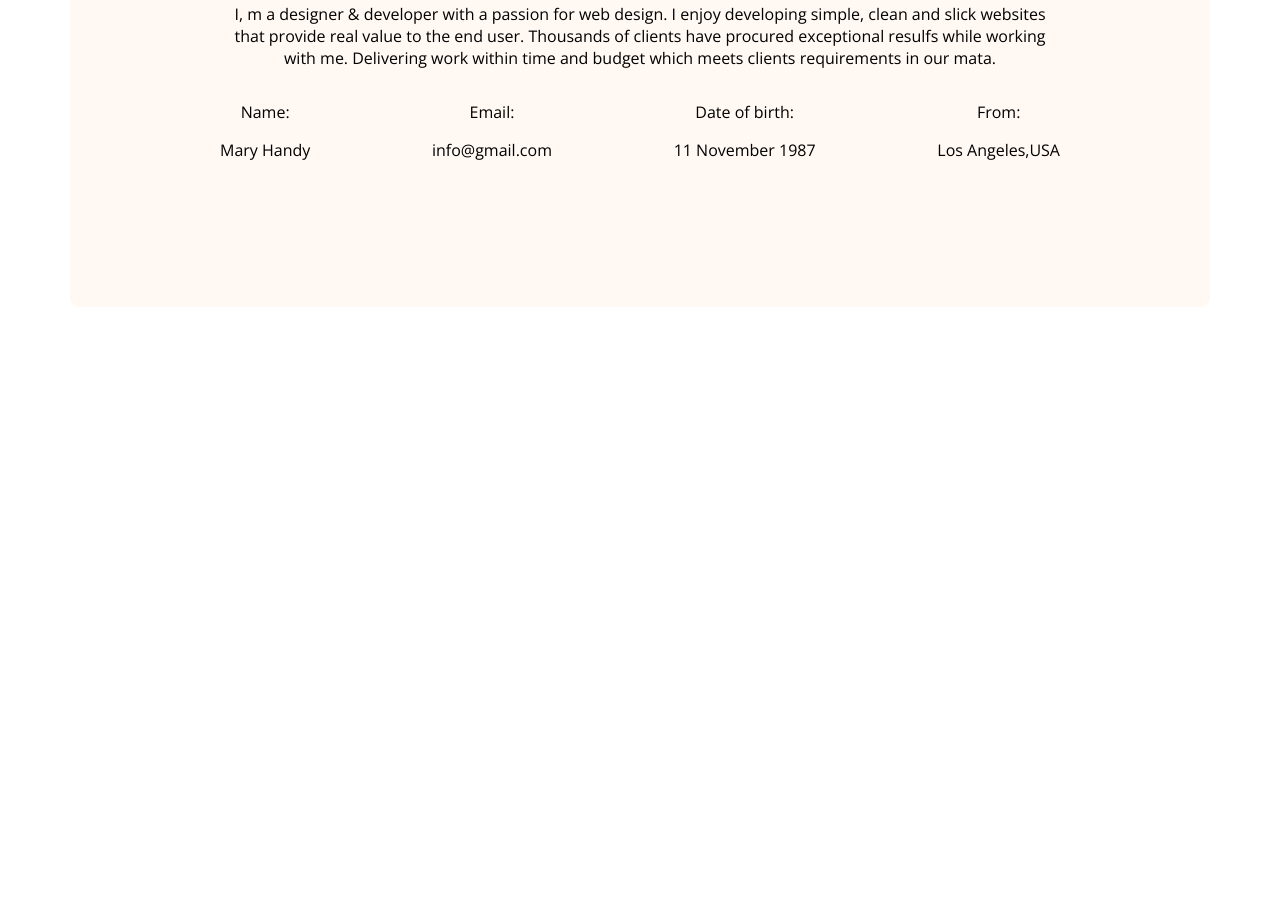
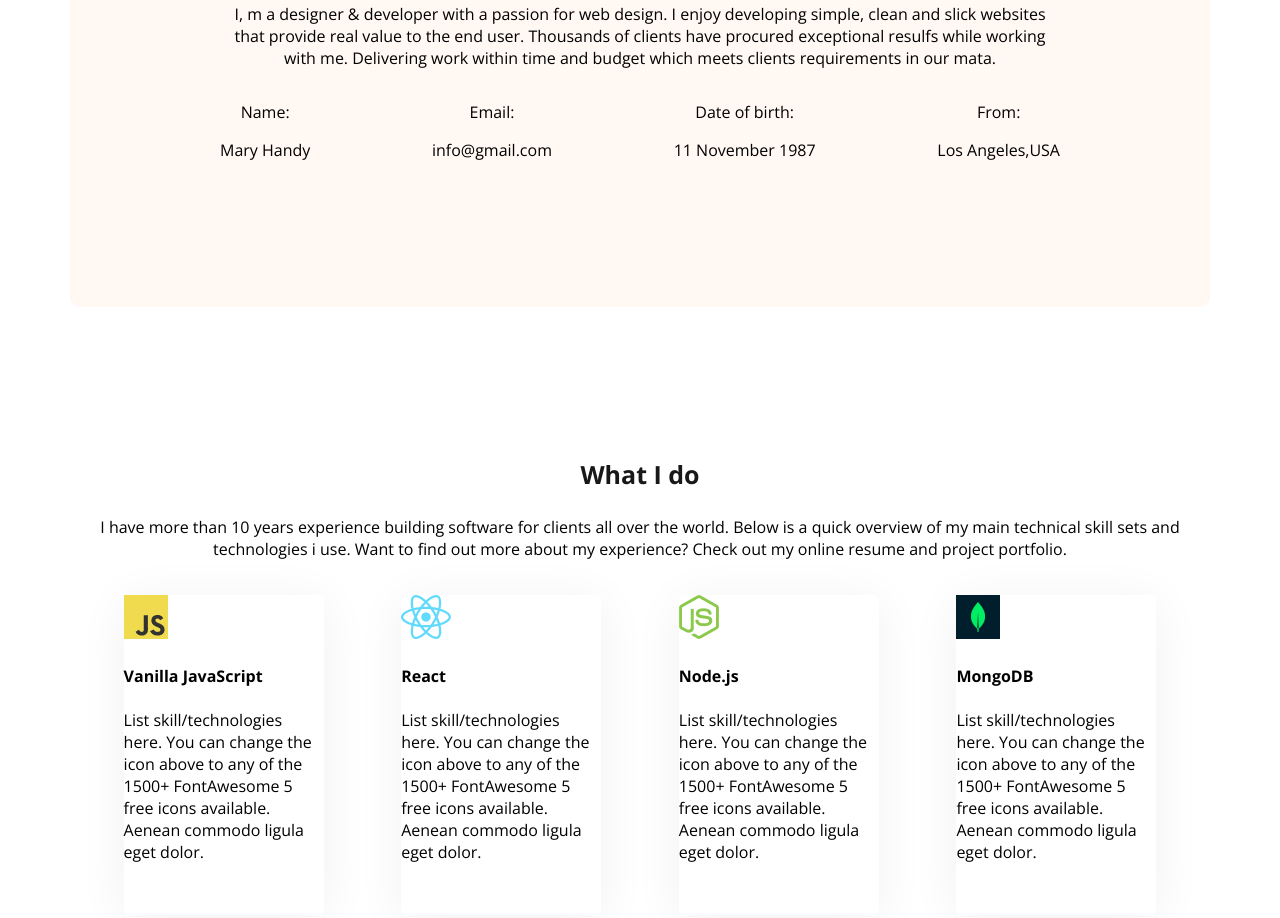
Before and after one commit to Shahrierrafat/webdeveloper_protfolio, a plain HTML site: page index.html in a window 1280 px wide. Shown: the part 1208-2126 px from the top of the page. Before the commit the page ends 1523 px from the top, so only its background shows below. Drawn offline with nearby package versions, Linux system fonts and the light colour scheme.

Commit message:
today final add

```diff
--- a/index.html
+++ b/index.html
@@ -26,7 +26,8 @@
             <div class="banner-content">
                 <h4 class="banner-greetings dark-color">Hi, I am</h4>
                 <h1 class="banner-title">Mary Hardy</h1>
-                    <p class="banner-description">Shot what able cold new see hold.Friendly as an betrayed formerly he. Morning because as to
+                <p class="banner-description">Shot what able cold new see hold.Friendly as an betrayed formerly he.
+                    Morning because as to
                     society behaved moments.</p>
                 <button class="btn-color">Download CV</button>
                 <button class="btn-color">Contact</button>
@@ -38,7 +39,10 @@
     <main>
         <section class="about secondary-background">
             <h3 class="section-title">About Me</h3>
-    <p class="section-description">I, m a designer & developer with a passion for web design. I enjoy developing simple, clean and slick websites that provide real value to the end user. Thousands of clients have procured exceptional resulfs while working with me. Delivering work within time and budget which meets clients requirements in our mata.</p>
+            <p class="section-description">I, m a designer & developer with a passion for web design. I enjoy developing
+                simple, clean and slick websites that provide real value to the end user. Thousands of clients have
+                procured exceptional resulfs while working with me. Delivering work within time and budget which meets
+                clients requirements in our mata.</p>
             <div class="about-items">
                 <!-- .about-item*4>p.item-title+p.item-description -->
                 <div class="about-item">
@@ -59,6 +63,39 @@
                 </div>
             </div>
         </section>
+        <section class="skills">
+            <h3 class="section-title text-center">
+                What I do
+            </h3>
+            <p class="section-description text-center">
+                I have more than 10 years experience building software for clients all over the world. Below is a quick
+                overview of my main technical skill sets and technologies i use. Want to find out more about my
+                experience? Check out my online resume and project portfolio.
+            </p>
+            <div class="skills-container">
+                <!-- .skill*4>img+h4.skill-title+p.skill-description -->
+                 <div class="skill">
+                    <img src="./images/icons/js.png" alt="">
+                    <h4 class="skill-title">Vanilla JavaScript</h4>
+                    <p class="skill-description">List skill/technologies here. You can change the icon above to any of the 1500+ FontAwesome 5 free icons available. Aenean commodo ligula eget dolor.</p>
+                 </div>
+                 <div class="skill">
+                    <img src="./images/icons/react.png" alt="">
+                    <h4 class="skill-title">React</h4>
+                    <p class="skill-description">List skill/technologies here. You can change the icon above to any of the 1500+ FontAwesome 5 free icons available. Aenean commodo ligula eget dolor.</p>
+                 </div>
+                 <div class="skill">
+                    <img src="./images/icons/nodejs.png" alt="">
+                    <h4 class="skill-title">Node.js</h4>
+                    <p class="skill-description">List skill/technologies here. You can change the icon above to any of the 1500+ FontAwesome 5 free icons available. Aenean commodo ligula eget dolor.</p>
+                 </div>
+                 <div class="skill">
+                    <img src="./images/icons/mongo.png" alt="">
+                    <h4 class="skill-title">MongoDB</h4>
+                    <p class="skill-description">List skill/technologies here. You can change the icon above to any of the 1500+ FontAwesome 5 free icons available. Aenean commodo ligula eget dolor.</p>
+                 </div>
+            </div>
+        </section>
     </main>
     <footer>
 
--- a/styles/protfolio.css
+++ b/styles/protfolio.css
@@ -24,17 +24,23 @@ nav {
     font-weight: 800;
     font-size: 45px;
 }
-.section-title{
+
+.section-title {
     font-size: 25px;
     font-weight: bold;
     color: #181818;
 }
-.section-description{
 
-}
-.secondary-background{
+.section-description {}
+
+.secondary-background {
     background-color: #FFF8F3;
 }
+
+.text-center {
+    text-align: center;
+}
+
 /* Navber pages */
 .nav-text {
     list-style: none;
@@ -73,47 +79,76 @@ nav li a {
     border: none;
 
 }
+
 /* Header */
-.header{
-    background-image: url("../images/developer.png") , url(../images/header_bg.png);
+.header {
+    background-image: url("../images/developer.png"), url(../images/header_bg.png);
     background-repeat: no-repeat;
-    background-position: top left , right bottom;
+    background-position: top left, right bottom;
 }
+
 /* banner styles */
-.banner{
+.banner {
     display: flex;
     justify-content: space-between;
     margin: 0 45px 0 150px;
 }
-.banner-greetings{
+
+.banner-greetings {
     font-size: 35px;
     font-weight: 600;
 }
-.banner-title{
+
+.banner-title {
     font-weight: bold;
     font-size: 65px;
 }
-.banner-description{
+
+.banner-description {
     font-size: 14px;
 }
-.banner-profile-picture{
+
+.banner-profile-picture {
     background-image: url("");
 }
-.banner-content{
+
+.banner-content {
     max-width: 580px;
-}.about{
+}
+
+.about {
     border-radius: 10px;
     padding: 130px 150px;
     text-align: center;
     margin-top: 130px;
 }
-.about-items{
+
+.about-items {
     display: flex;
     justify-content: space-between;
 }
+
 /* main style */
-main{
+main {
     max-width: 1140px;
     margin: 0 auto;
+}
+
+.skills{
+    margin-top: 150px;
+    margin-bottom: 150px;
+}
+.skills-container{
+    display: flex;
+    justify-content: space-evenly;
+    gap: 24px;
+    margin-top: 35px;
+}
+.skill{
+box-shadow: 0px 6px 50px 0px rgba(0, 0, 0, 0.06);
+border-radius: 5px;
+background-color: rgb(255, 255, 255);
+width: 200px;
+height: 320px;
 
 }
```
Lines whose indentation alone changed are shown as unchanged.
